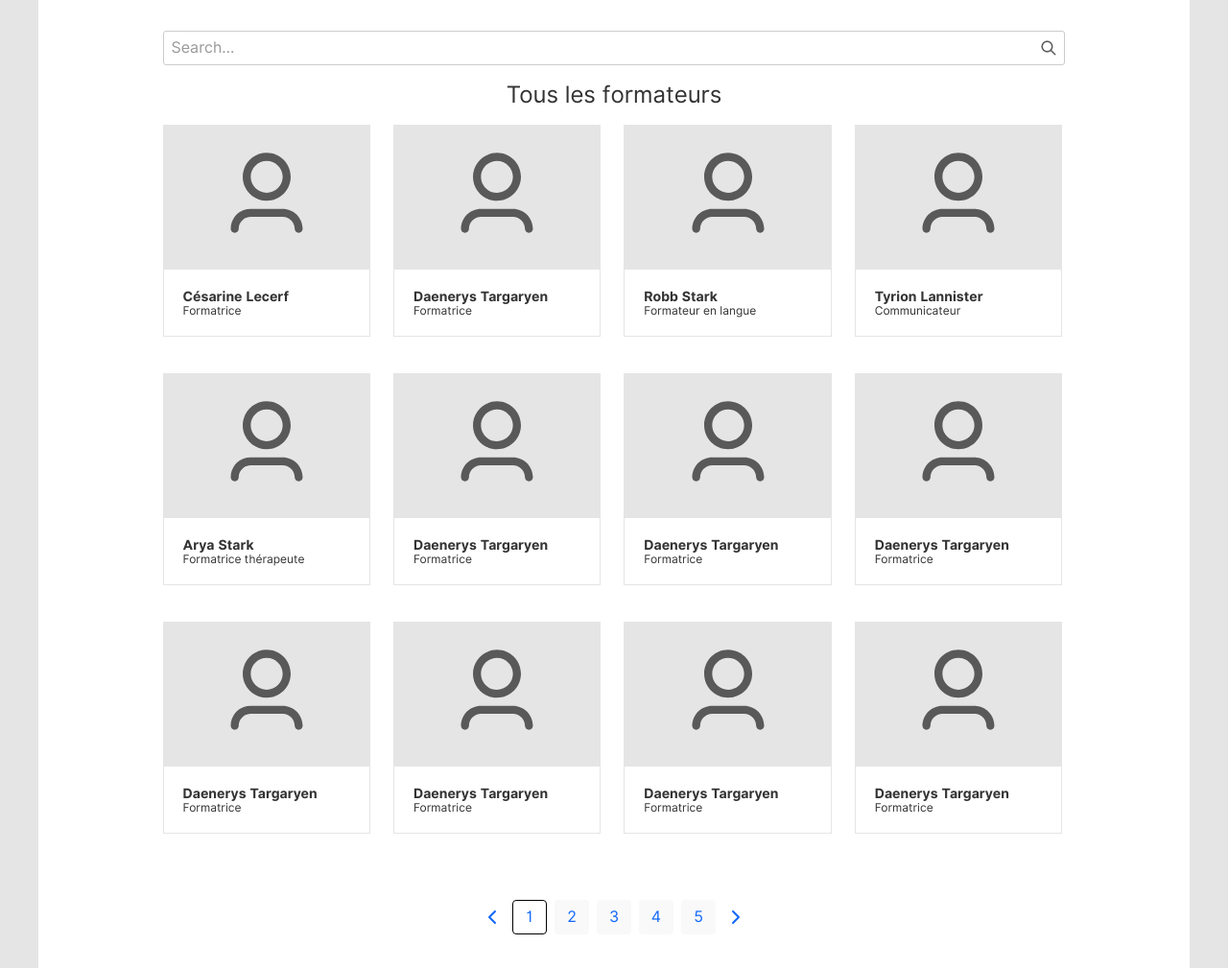
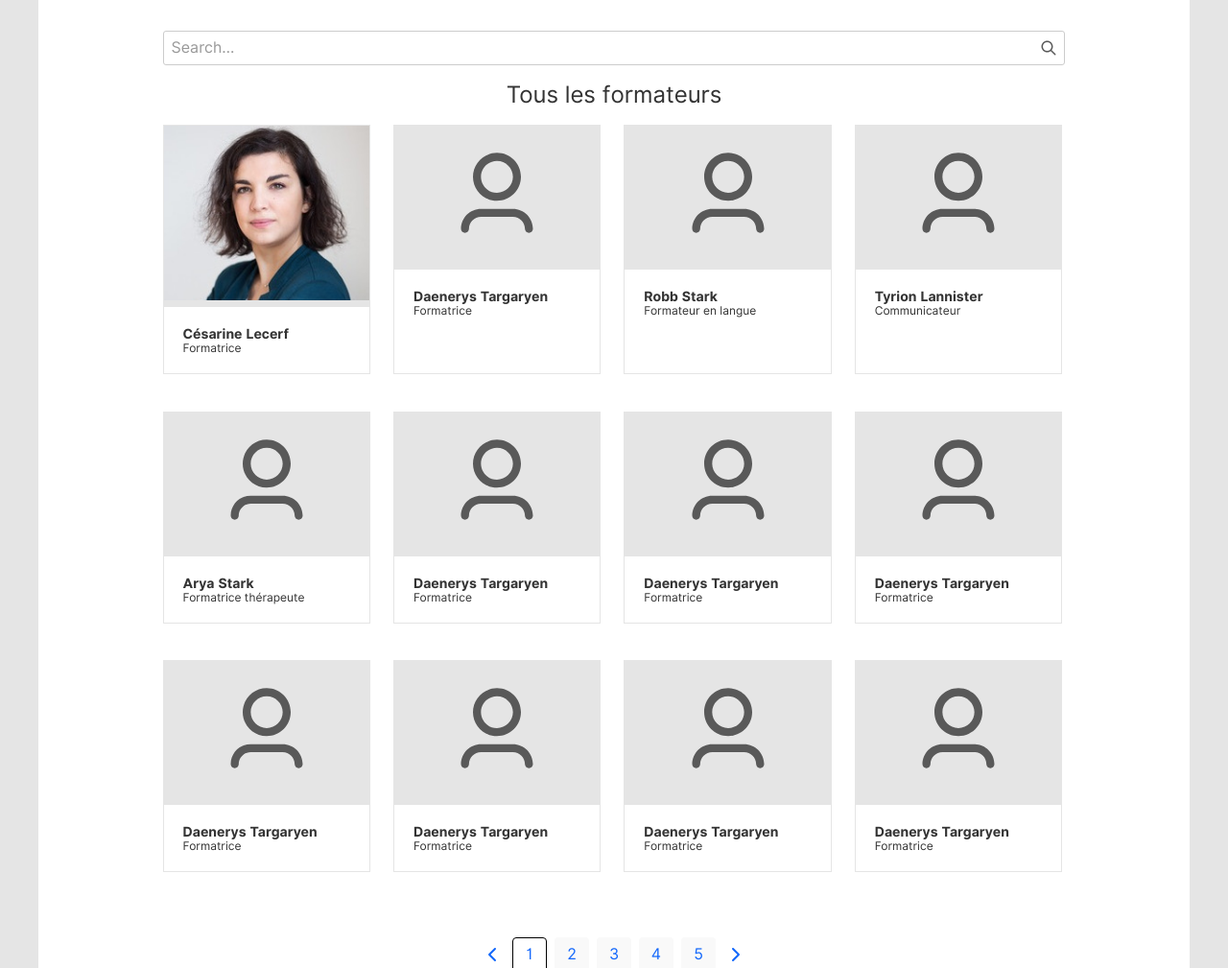
Before and after one commit to smartcoop/cfa-static-templates, a PHP site: page /formateurs.php in a window 1280 px wide. Shown: the part 391-1400 px from the top of the page at 96% size. Run offline with PHP 8.4, Linux system fonts and the light colour scheme.

Commit message:
add image in list-training - comment contact in trainer-cart - changes in scss

```diff
--- a/templates/components/trainer-list.php
+++ b/templates/components/trainer-list.php
@@ -1,6 +1,6 @@
 <div class="trainer-list__item">
     <div class="trainer-list__item-picture">
-        <a href="nom-du-formateur.php"><img src="./icons/user.svg" class="trainer-icon" /></a>
+        <a href="nom-du-formateur.php"><img src="./images/Julie-Mayer.jpeg" class="trainer-image" /></a>
     </div>
     <div class="trainer-list__item-info">
         <div class="trainer-list__item-name">
--- a/templates/main-trainer-card.php
+++ b/templates/main-trainer-card.php
@@ -18,9 +18,9 @@
             elit. Interdum et malesuada fames ac ante ipsum primis in faucibus. Suspendisse sit amet aliquet ligula, id consequat lectus.
         </div>
         <div class="trainer-card__contacts">
-            <div class="trainer-card__contact-label ">
+            <!--<div class="trainer-card__contact-label ">
                 <img src="./icons/message--blue.svg" class="o-svg-icon--small contact-icon" /> Contactez-moi
-            </div>
+            </div>-->
             <ul>
                 <li class="trainer-card__trainer-links">
                     <a href="#" target="_blank " class="trainer-card__trainer-link "> https://janewong.io</a>
```
Also changed, not shown: images/Julie-Mayer.jpeg.
